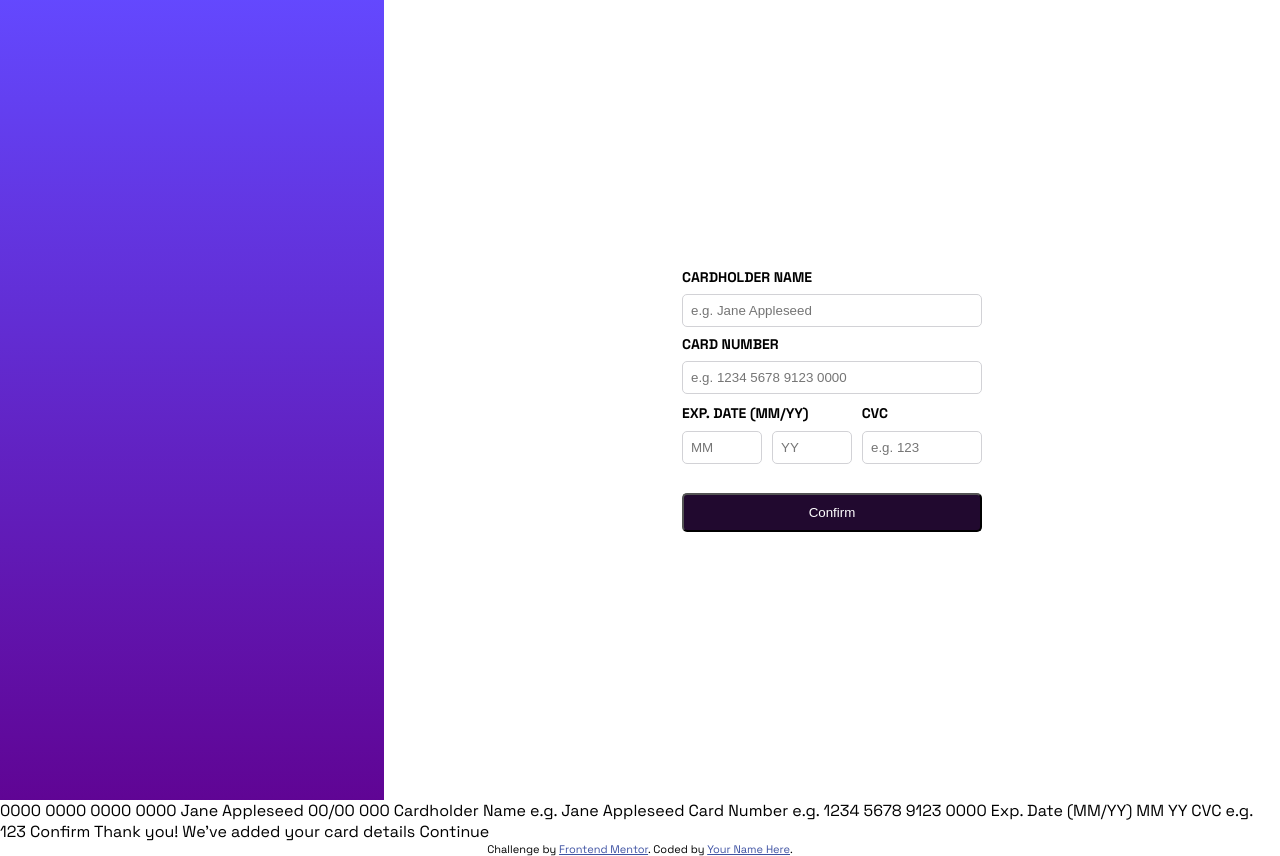
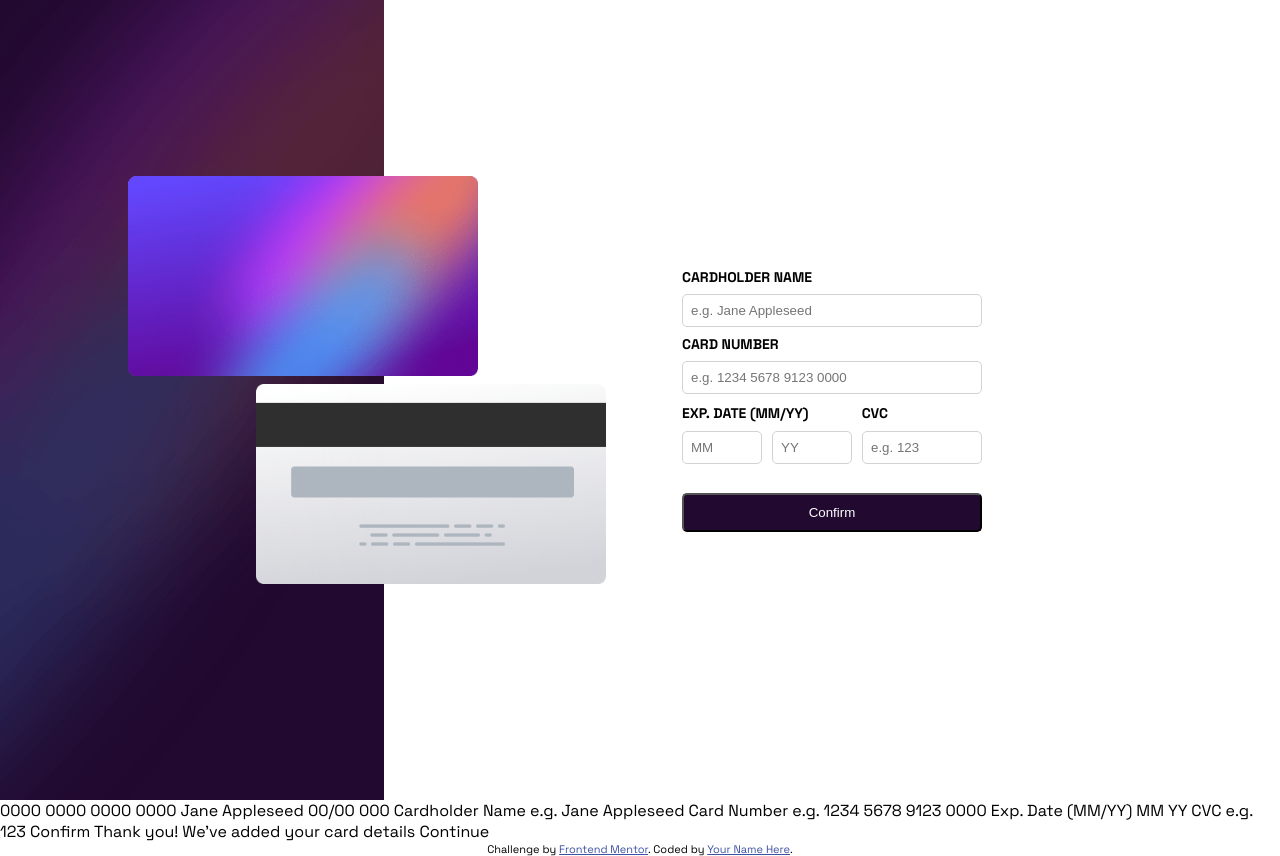
Before and after one commit to HugoHern/frontend-mentor-interactive-card, a plain HTML site: page index.html in a window 1280 px wide. Drawn offline with Linux system fonts and the light colour scheme.

Commit message:
tweaked some css to complete the desktop mode of the challenge

```diff
--- a/index.html
+++ b/index.html
@@ -26,7 +26,9 @@
 <body>
 
   <main class="container">
-    <aside class="left-side"></aside>
+    <aside class="left-side">
+
+    </aside>
     <aside class="right-side">
       <form class="card-form">
         <label for="name">CARDHOLDER NAME</label>
@@ -48,6 +50,8 @@
         <button type="submit" class="confirm-button">Confirm</button>
       </form>
     </aside>
+    <img src="./images/bg-card-front.png" alt="" class="front-card">
+    <img src="./images/bg-card-back.png" alt="" class="back-card">
   </main>
 
   0000 0000 0000 0000
--- a/styles.css
+++ b/styles.css
@@ -28,9 +28,12 @@ body {
 }
 
 .left-side {
-    background-image: linear-gradient(hsl(249, 99%, 64%),hsl(278, 94%, 30%) ) ;
+    position: relative;
+    background-image: url('./images/bg-main-desktop.png');
     width: 30%;
 }
+
+
 
 .right-side {
     background-color: white;
@@ -96,3 +99,31 @@ input {
     background-color: hsl(278, 68%, 11%);
     border-radius: 5px;
 }
+
+.front-card {
+    position: absolute;
+    width: 350px;
+    height: 200px;
+    top: 22%;
+    left: 10%;
+
+}
+
+.back-card{
+    position: absolute;
+    width: 350px;
+    height: 200px;
+    top: 48%;
+    left: 20%;
+}
+
+@media screen and (max-width: 1150px) {
+    .front-card {
+       display: none;
+    }
+
+    .back-card{
+    display: none;
+
+    }
+  }
```
